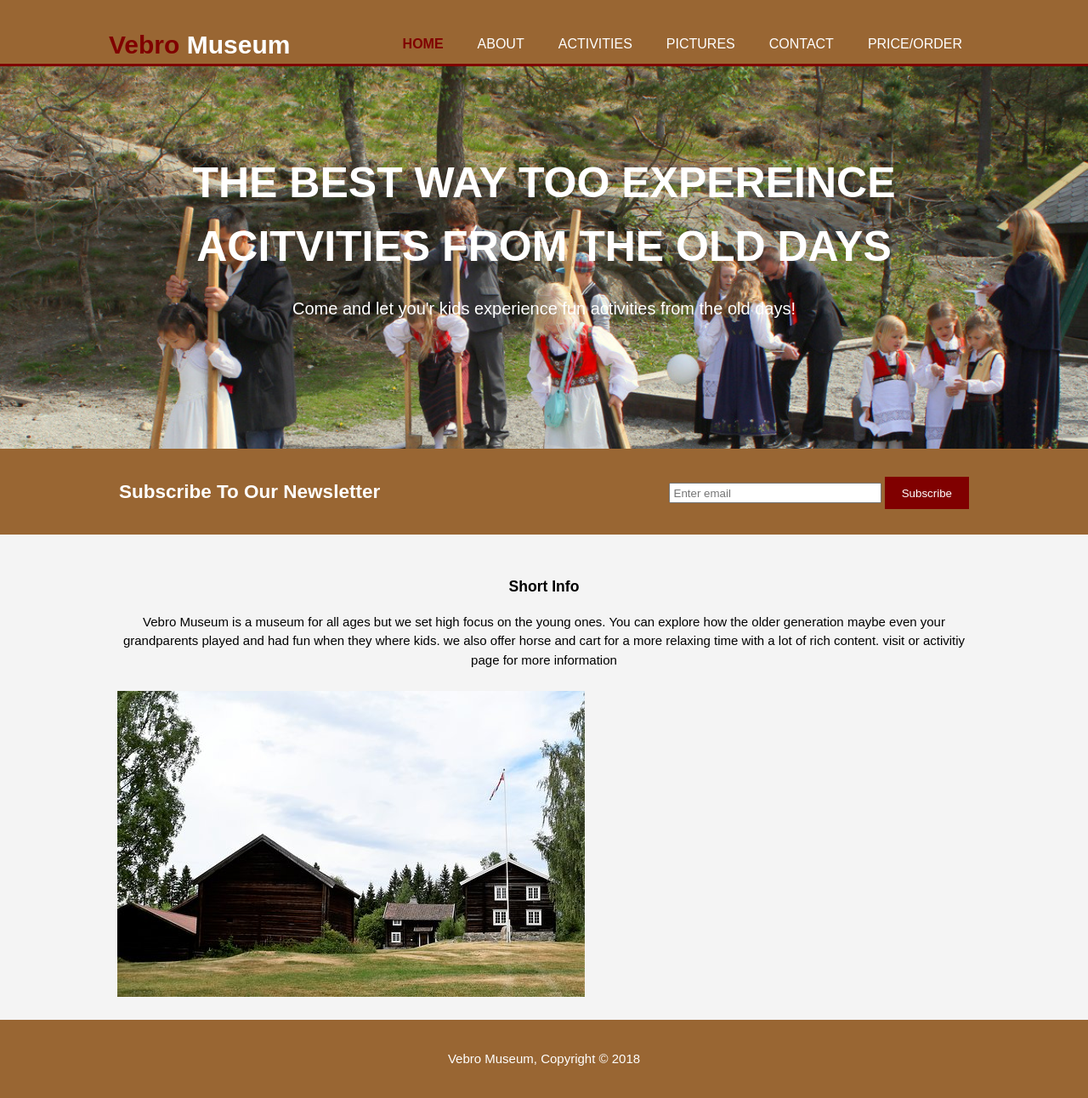
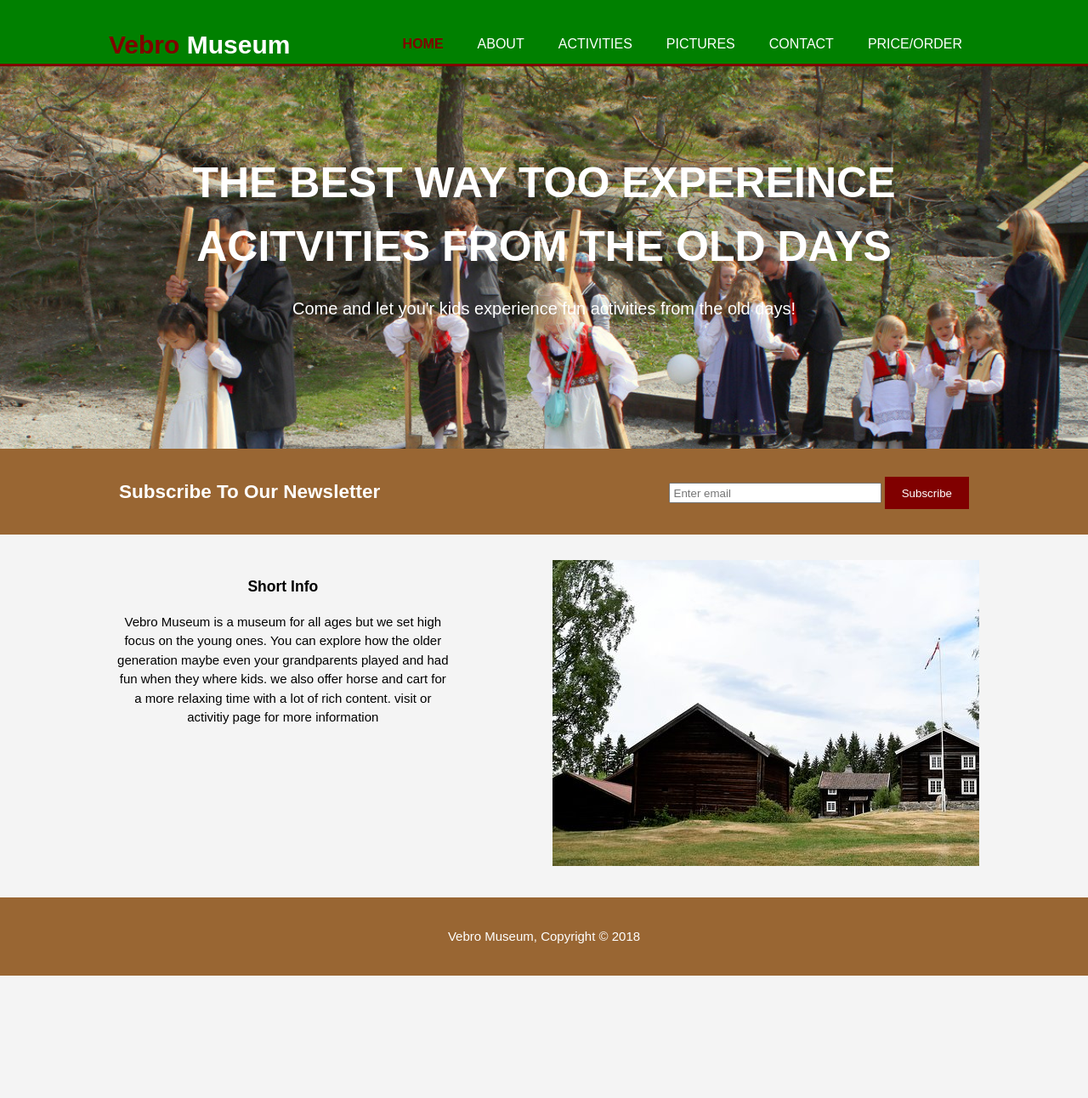
Before and after one commit to aaern123/MinHjemmeside, a plain HTML site: page Website/index.html in a window 1280 px wide. Shown: the whole page at 85% size. After the commit the page ends 1148 px from the top, so only its background shows below. Drawn offline with Linux system fonts and the light colour scheme.

Commit message:
Update style.css

```diff
--- a/Website/css/style.css
+++ b/Website/css/style.css
@@ -80,7 +80,7 @@ text-align: center;
 
 /* Header */
 header{
-  background:#996633;
+  background:green;
   color:#fff;
   padding-top: 30px;
   min-height: 70px;
@@ -133,6 +133,7 @@ header a:hover{
   text-align: center;
   color:#fff;
   background-size: cover;
+
 }
 
 
@@ -182,16 +183,19 @@ header a:hover{
 #boxes .box{
   float: left;
   text-align: center;
-  width: 40;
+  width: 40%;
   padding: 10px;
 }
 
 
 #boxes .box_2{
-  float: center;
-  width: 40;
+  float: right;
   padding: 10px;
   display:inline;
+  display:block;
+  margin-left: auto;
+  margin-right: auto;
+  width:50%;
 }
 
 /*sidebar på about */
```
